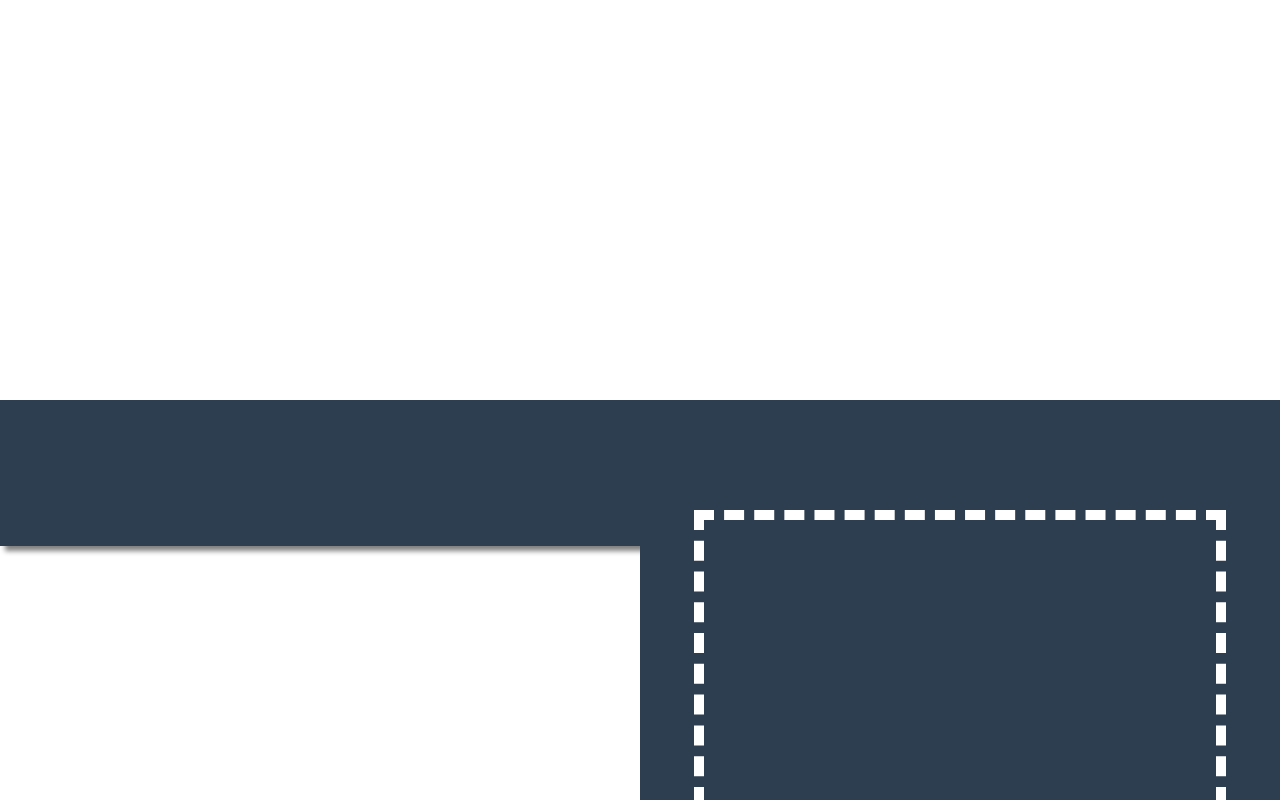
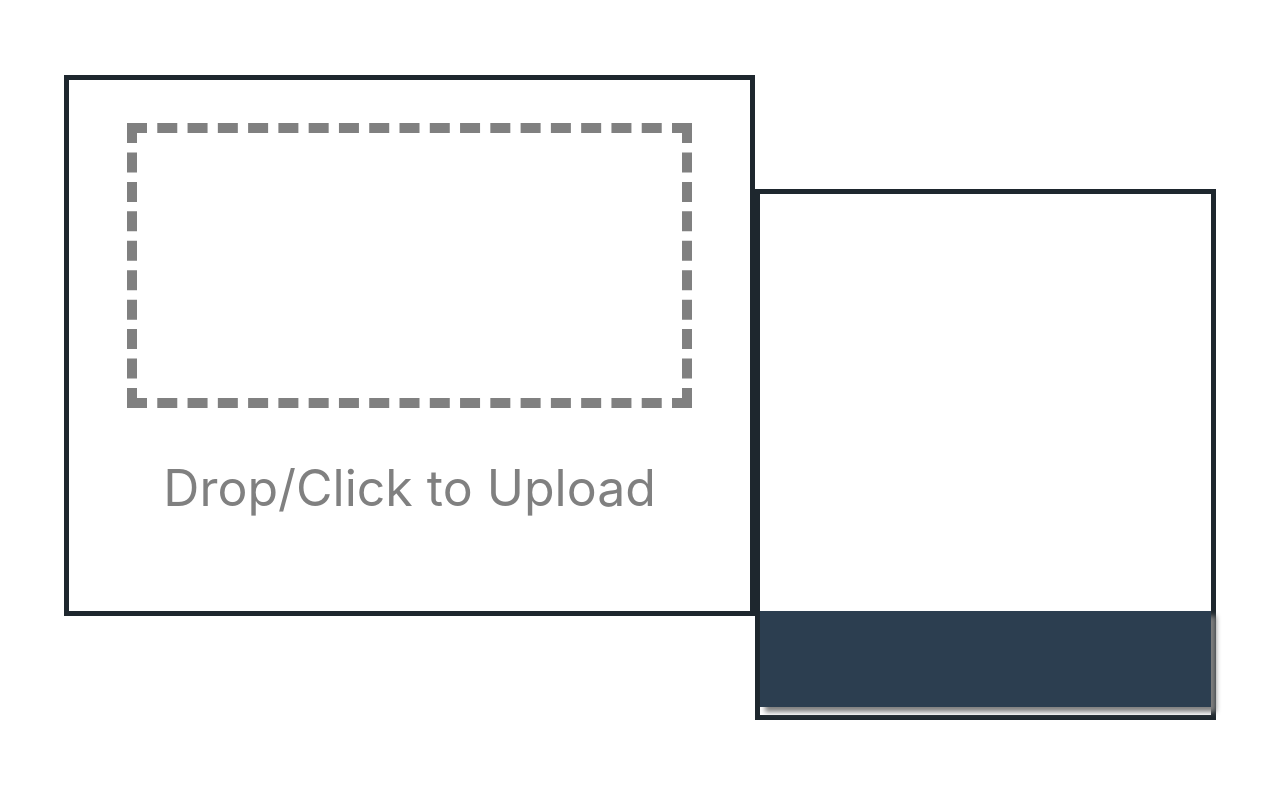
Before and after one commit to bowenng/easy-submit, a React (Create React App) app: page / in a window 1280 px wide. Shown: the top 800 px of the page. Built offline with nearby package versions, Linux system fonts and the light colour scheme; the HTML template or start-up script is replaced by a standard one.

Commit message:
restyled

```diff
--- a/src/App.js
+++ b/src/App.js
@@ -93,19 +93,21 @@ class App extends React.Component {
         return (
             <div className="App">
                 <main className="container">
-                    <div className="split left">
+                    <ImageEditor className="split left editor-panel" addImage={this.addImage} />
+
+
+                    <div className="split right preview-panel">
+
+                        <div className="large">
+                            {this.showPreview()}
+                        </div>
                         <div className="previews">
                             <div className="out">
                                 {this.getPreview()}
                             </div>
                         </div>
-                        <div className="large">
-                            {this.showPreview()}
-                        </div>
                     </div>
-                    <div className="split right">
-                        <ImageEditor addImage={this.addImage} />
-                    </div>
+
                 </main>
 
             </div>
--- a/src/CropZone.js
+++ b/src/CropZone.js
@@ -68,28 +68,28 @@ class CropZone extends React.Component {
     render() {
         return (
             <div className="crop-zone">
-                <ToolBar >
-                    <ToolButton
-                        toolName="Crop"
-                        icon="fas fa-crop"
-                        isActive={this.state.isCropActive}
-                        onClick={this.resetCrop}
-                    />
-                    <ToolButton
-                        toolName="Add"
-                        icon="fas fa-plus-square"
-                        onClick={this.handleOnAdd}
-                    />
-                </ToolBar>
-                <ReactCrop
+
+                <ReactCrop className="left react-crop"
                     src={this.props.imgSrc}
                     crop={this.state.crop}
                     onChange={this.handleOnChange}
                     onImageLoaded={this.handleOnImageLoaded}
                     disabled={!this.state.isCropActive}
                 />
+                <ToolBar className="tool-bar right">
+                    <ToolButton className="tool-btn"
+                        toolName="Crop"
+                        icon="fas fa-crop"
+                        isActive={this.state.isCropActive}
+                        onClick={this.resetCrop}
+                    />
+                    <ToolButton className="tool-btn"
+                        toolName="Add"
+                        icon="fas fa-plus-square"
+                        onClick={this.handleOnAdd}
+                    />
+                </ToolBar>
             </div>
-
         );
     }
 }
--- a/src/ImageEditor.js
+++ b/src/ImageEditor.js
@@ -22,9 +22,10 @@ class ImageEditor extends React.Component{
 
 
     render() {
+        const className = "image-editor " + this.props.className;
         return (
 
-            <div className="image-editor">
+            <div className={className}>
                 {
                    this.state.imgSrc == null?
                    <UploadZone onUpload={this.updateImageSrc}/> :
--- a/src/ToolBar.js
+++ b/src/ToolBar.js
@@ -4,7 +4,8 @@ class ToolBar extends React.Component{
 
     render() {
         return(
-            <div className="tool-bar">
+
+            <div className={this.props.className}>
                 {this.props.children}
             </div>
         );
--- a/src/ToolButton.js
+++ b/src/ToolButton.js
@@ -4,13 +4,12 @@ class ToolButton extends React.Component{
 
     render(){
         var toolName = this.props.toolName;
-        var btnClassName = (this.props.isActive ? "active " : "") + "tool-btn";
+        var btnClassName = (this.props.isActive ? "active " : "") + this.props.className;
         var icon = this.props.icon;
         var iconClassName = icon + " tool-icon";
         return (
             <button id={toolName} className={btnClassName} onClick={()=>(this.props.onClick(toolName))}>
                 <i className={iconClassName}></i>
-                <p>{toolName}</p>
             </button>
         );
     }
--- a/src/index.css
+++ b/src/index.css
@@ -24,31 +24,6 @@ code {
     monospace;
 }
 
-.App {
-  height: 100vh;
-  width: 100vw;
-
-}
-
-.container {
-  position: relative;
-  width: 100%;
-  height: 100%;
-  align-content: center;
-}
-
-.split {
-  position: absolute;
-  width: 50%;
-  height: 100%;
-  overflow: hidden;
-}
-
-.split.right {
-  right: 0;
-  background-color: var(--pretige-blue)
-}
-
 .image-editor{
   width: 100%;
   height: 100%;
@@ -64,9 +39,9 @@ code {
   align-items: center;
   justify-content: center;
   text-align: center;
-  color: white;
+  color : gray;
   font-size: 50px;
-
+  border: 5px solid var(--black-pearl);
 }
 
 .upload-area{
@@ -99,21 +74,23 @@ code {
 
 }
 
+
 /* tool bar */
 .tool-bar {
   display: flex;
-  align-items: flex-start;
+  flex-direction: column;
+  align-items: center;
   justify-content: center;
+  background-color: var(--pretige-blue);
 }
+
 
 /* tool button */
 .tool-btn {
   color: white;
   background-color: var(--pretige-blue);
-
-  width: 80px;
-  height: 80px;
-
+  padding: 3px;
+  margin: 2px;
   outline:0;
 }
 
@@ -125,10 +102,10 @@ code {
 /* tool icon */
 .tool-icon {
   text-align: center;
-  line-height: 40px !important;
-  font-size: 36px;
-  width: 40px;
-  height: 40px;
+  line-height: 35px !important;
+  font-size: 28px;
+  width: 35px;
+  height: 35px;
   transition: 0.1s linear;
 }
 
@@ -136,10 +113,73 @@ code {
   cursor: pointer;
   background: var(--black-pearl);
   color: var(--tomato-orange);
-
+  border-radius: 50%;
 }
 
 .tool-btn.active{
   background: var(--black-pearl);
   color: var(--tomato-orange);
+  border-radius: 50%;
 }
+
+/* image editor */
+.editor-panel{
+  display: flex;
+  flex-direction: row;
+  align-items: center;
+  justify-content: flex-end;
+}
+
+/*react crop area*/
+.react-crop{
+  border: 5px solid var(--black-pearl);
+}
+
+/* crop zone*/
+.crop-zone {
+  display: grid;
+  grid-template-columns: 90% 10%;
+  grid-template-rows: 100%;
+  position: relative;
+  align-items: center;
+}
+
+.crop-zone .right{
+  grid-column-start: 2;
+  grid-column-end: 3;
+  grid-row-start: 1;
+  grid-row-end: 2;
+}
+.crop-zone .left {
+  grid-column-start: 1;
+  grid-column-end: 2;
+  grid-row-start: 1;
+  grid-row-end: 2;
+}
+
+/* Main */
+.App .container{
+  height: 80%;
+  width: 90%;
+  position: fixed;
+  top: 50%;
+  left: 50%;
+  /* bring your own prefixes */
+  transform: translate(-50%, -50%);
+
+  display: grid;
+  grid-template-columns: 60% auto;
+  grid-template-rows: 17% auto 17%;
+}
+
+.split.left {
+  box-sizing: border-box;
+  grid-column: 1 / 2;
+  grid-row: 1/ 3;
+}
+
+.split.right{
+  box-sizing: border-box;
+  grid-column: 2 / 3;
+  grid-row: 2 / 4;
+}
--- a/src/previews.css
+++ b/src/previews.css
@@ -1,10 +1,12 @@
 
 
-.split.left{
+.preview-panel{
     display: flex;
     justify-content: center;
     background-color:white;
     display: table-cell;
+    box-sizing: border-box;
+    border: 5px solid var(--black-pearl);
 }
 
 .previews{
@@ -52,7 +54,7 @@
     cursor: pointer;
 
     margin-right: 6px;
-    height: 80%;
+    height: 20%;
     width: 10%;
     display: flex;
     flex-direction: row;
@@ -74,7 +76,7 @@
     color: var(--black-pearl);
     cursor: pointer;
     margin-right: 6px;
-    height: 80%;
+    height: 20%;
     width: 10%;
     display: flex;
     flex-direction: row;
```
